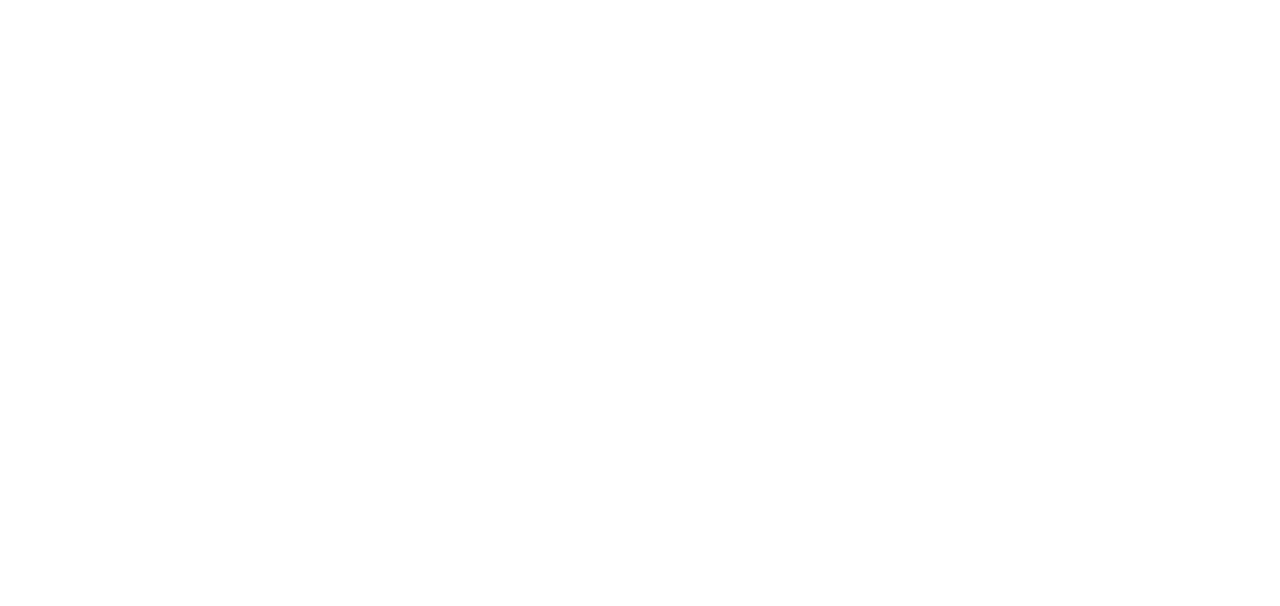
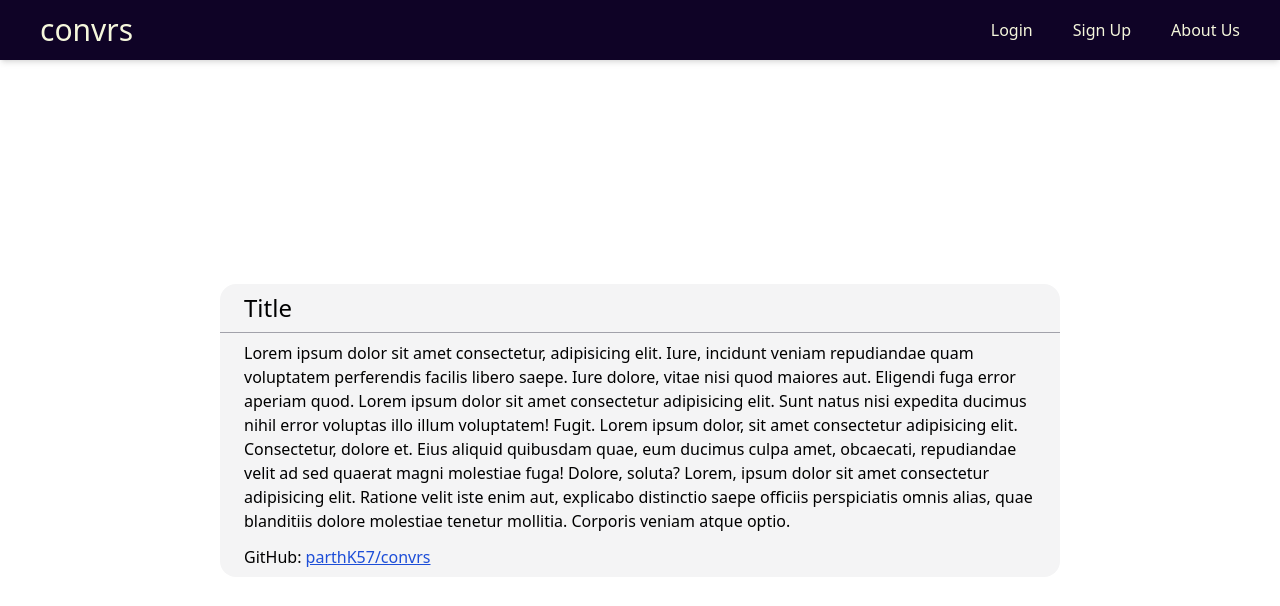
Before and after one commit to parthK57/convrs, a React (Vite) app in the folder frontend/: page /aboutus in a window 1280 px wide. Before the commit this address had no page. Shown: the top 606 px of the page. Built offline with nearby package versions, Linux system fonts and the light colour scheme.

Commit message:
about us page

```diff
--- a/frontend/src/App.tsx
+++ b/frontend/src/App.tsx
@@ -2,6 +2,7 @@
 import Login from "./pages/Login/Login";
 import Home from "./pages/Home/Home";
 import SignUp from "./pages/Sign Up/SignUp";
+import AboutUs from "./pages/About Us/AboutUs";
 
 function App() {
   return (
@@ -10,6 +11,7 @@
         <Route path="/" element={<Login />}></Route>
         <Route path="/home" element={<Home />}></Route>
         <Route path="/signup" element={<SignUp />}></Route>
+        <Route path="/aboutus" element={<AboutUs />}></Route>
       </Routes>
     </>
   );
--- /dev/null
+++ b/frontend/src/pages/About Us/AboutUs.tsx
@@ -0,0 +1,40 @@
+import Navbar from "../../Components/Navbar/Navbar";
+
+const AboutUs = () => {
+  return (
+    <>
+      <Navbar />
+      <div className="flex w-screen h-[calc(100vh-60px)] p-10 justify-center items-center rounded-2xl">
+        <div className="w-[70%] bg-zinc-100 rounded-2xl">
+          <div
+            id="title"
+            className="border-b px-6 py-2 text-2xl border-zinc-400"
+          >
+            Title
+          </div>
+          <div id="info" className="px-6 py-2 flex flex-col rounded-b-2xl">
+            Lorem ipsum dolor sit amet consectetur, adipisicing elit. Iure,
+            incidunt veniam repudiandae quam voluptatem perferendis facilis
+            libero saepe. Iure dolore, vitae nisi quod maiores aut. Eligendi
+            fuga error aperiam quod. Lorem ipsum dolor sit amet consectetur
+            adipisicing elit. Sunt natus nisi expedita ducimus nihil error
+            voluptas illo illum voluptatem! Fugit. Lorem ipsum dolor, sit amet
+            consectetur adipisicing elit. Consectetur, dolore et. Eius aliquid
+            quibusdam quae, eum ducimus culpa amet, obcaecati, repudiandae velit
+            ad sed quaerat magni molestiae fuga! Dolore, soluta? Lorem, ipsum
+            dolor sit amet consectetur adipisicing elit. Ratione velit iste enim
+            aut, explicabo distinctio saepe officiis perspiciatis omnis alias,
+            quae blanditiis dolore molestiae tenetur mollitia. Corporis veniam
+            atque optio.
+            <p className="mt-3">
+              GitHub:{" "}
+              <a href="https://github.com/parthK57/convrs" className="underline text-blue-700">parthK57/convrs</a>
+            </p>
+          </div>
+        </div>
+      </div>
+    </>
+  );
+};
+
+export default AboutUs;
```
